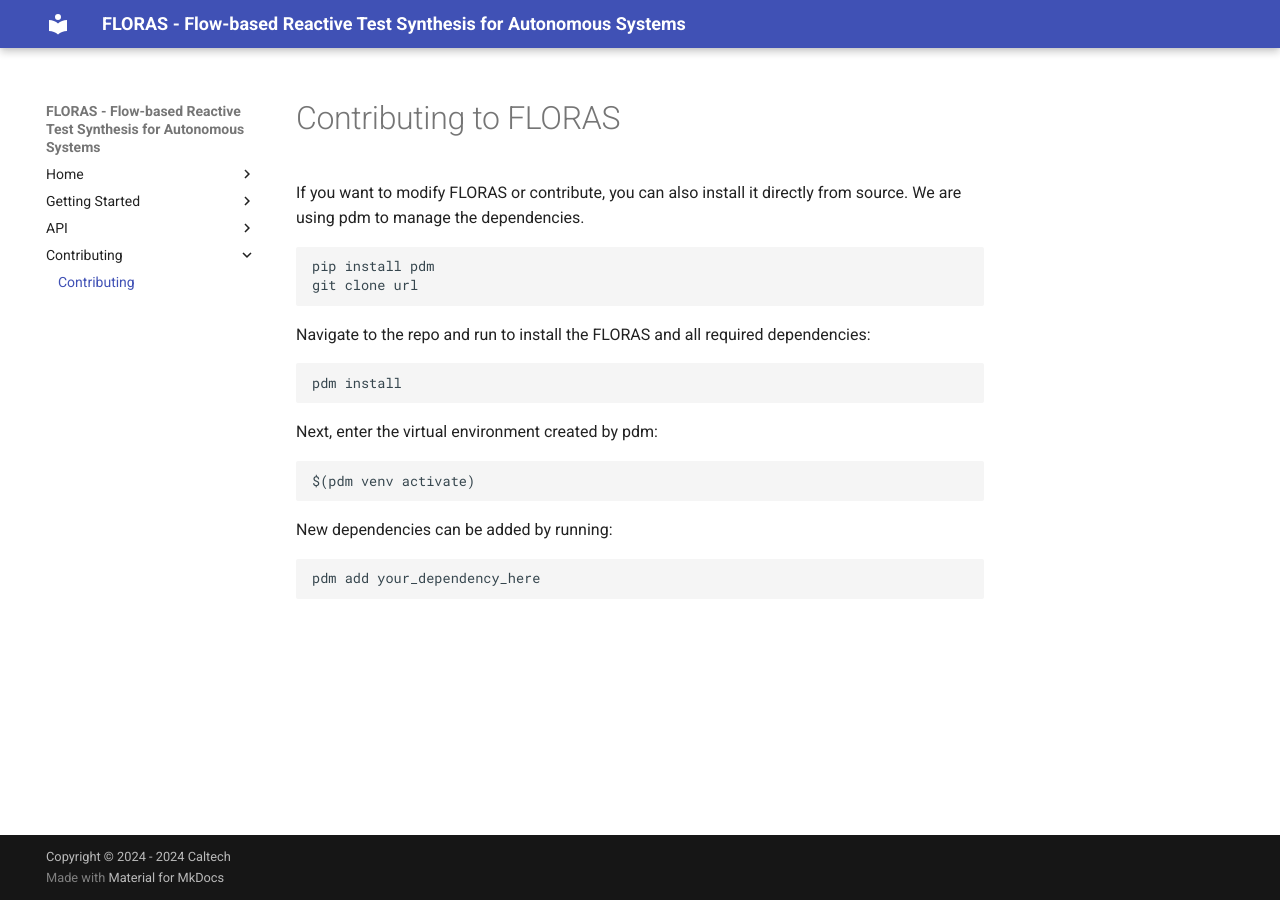
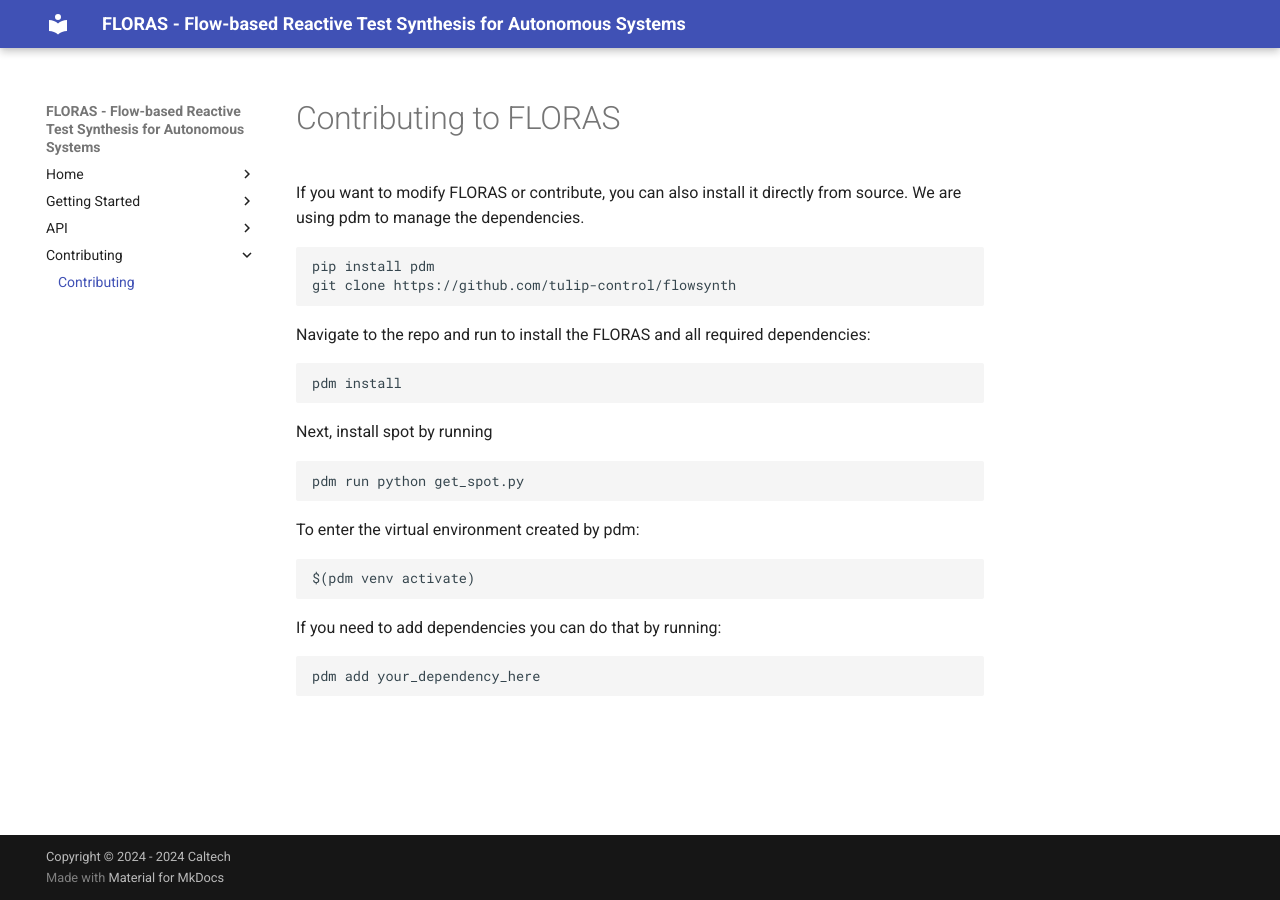
Before and after one commit to tulip-control/floras, an MkDocs documentation site: the page built from docs/contributing.md, in a window 1280 px wide. Built offline with MkDocs 1.6.1 and Material for MkDocs 9.7.7, drawn with Linux system fonts in a browser that asks for light colours.

Commit message:
update installation instructions

````diff
--- a/docs/contributing.md
+++ b/docs/contributing.md
@@ -3,17 +3,22 @@
 If you want to modify FLORAS or contribute, you can also install it directly from source. We are using pdm to manage the dependencies.
 ```
 pip install pdm
-git clone url
+git clone https://github.com/tulip-control/flowsynth
 ```
 Navigate to the repo and run to install the FLORAS and all required dependencies:
 ```
 pdm install
 ```
-Next, enter the virtual environment created by pdm:
+Next, install spot by running
+```
+pdm run python get_spot.py
+```
+To enter the virtual environment created by pdm:
 ```
 $(pdm venv activate)
 ```
-New dependencies can be added by running:
+
+If you need to add dependencies you can do that by running:
 ```
 pdm add your_dependency_here
 ```
````
Also changed, not shown: docs/installing.md (+3 -3 lines).
